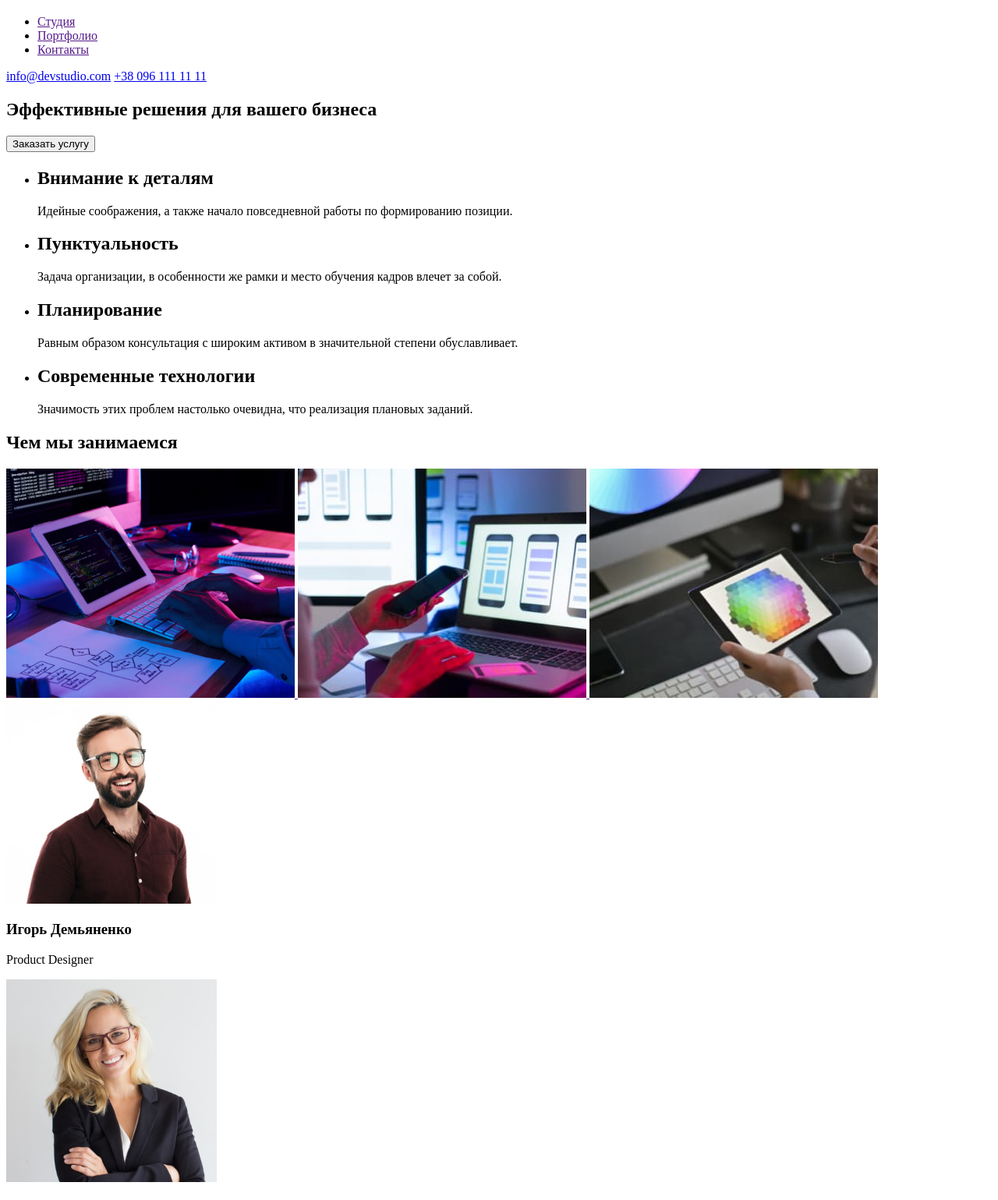
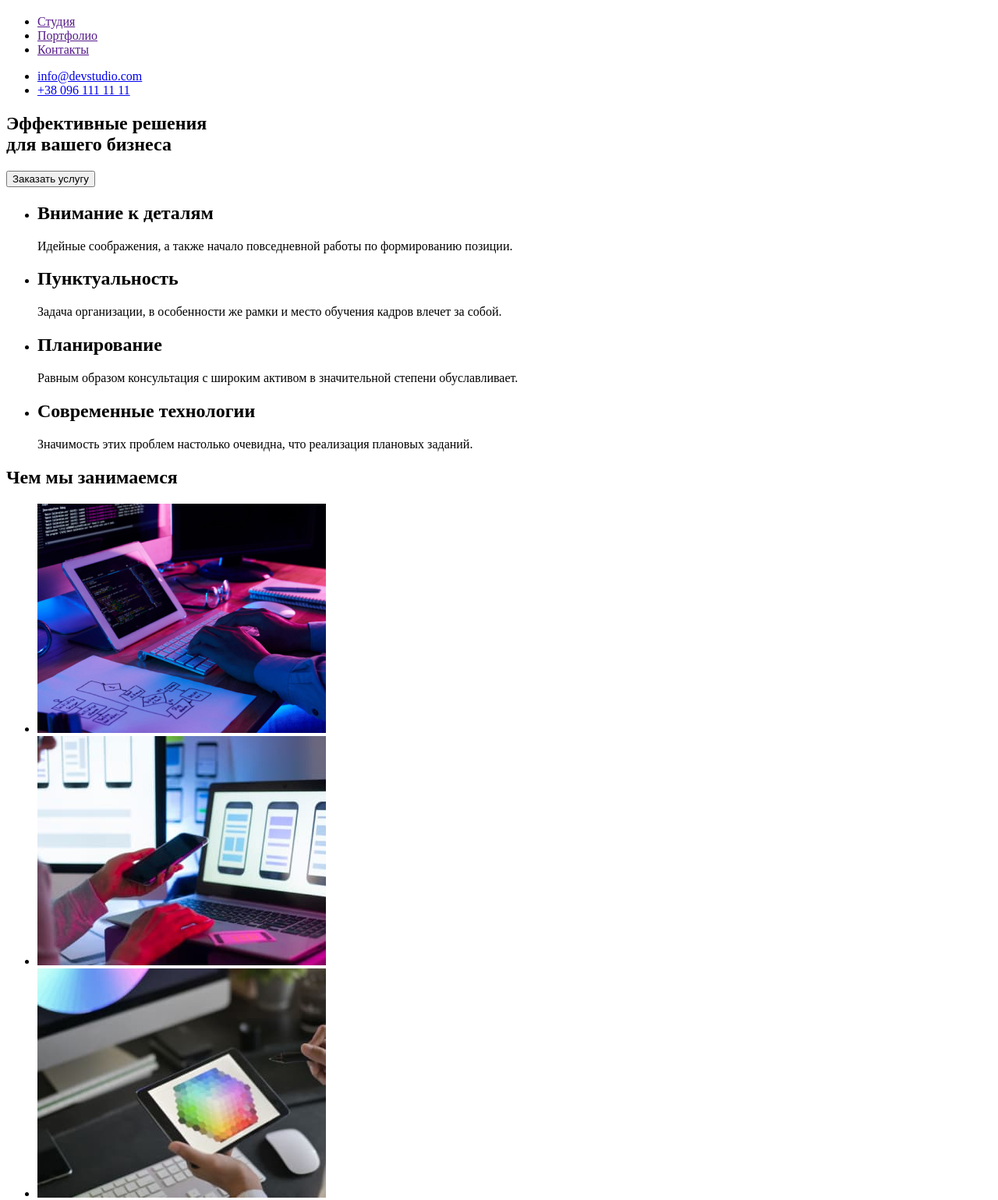
Before and after one commit to tymohal/goit-markup-hw-01, a plain HTML site: page index.html in a window 1280 px wide. Shown: the part 61-1600 px from the top of the page at 78% size. Drawn offline with Linux system fonts and the light colour scheme.

Commit message:
Поправил ссылки

```diff
--- a/index.html
+++ b/index.html
@@ -7,7 +7,7 @@
     <title>Студия</title>
   </head>
   <body>
-    <!--Шапка сайта-->
+    <!--Навигация-->
     <header>
       <h1>Webstudio</h1>
       <nav>
@@ -17,13 +17,15 @@
           <li><a href=""> Контакты </a></li>
         </ul>
       </nav>
-      <a href="mailto:info@devstudio.com">info@devstudio.com</a>
-      <a href="tel:+380961111111"> +38 096 111 11 11</a>
+      <ul>
+      <li><a href="mailto:info@devstudio.com">info@devstudio.com</a></li>
+      <li><a href="tel:+380961111111"> +38 096 111 11 11</a></li>
+      </ul>
     </header>
-    <!-- Герой-->
+    <!-- Шапка-->
     <main>
       <section>
-        <h2>Эффективные решения для вашего бизнеса</h2>
+        <h2>Эффективные решения <br> для вашего бизнеса</h2>
         <button type="button">Заказать услугу</button>
       </section>
 
@@ -69,48 +71,47 @@
 
       <!--Чем занимаемся-->
       <section>
+
         <h2>Чем мы занимаемся</h2>
-        <a href="">
-          <img src="images/img1.jpg" width="370" alt="Набор на клавиатуре" />
-        </a>
-        <a href="">
-          <img
-            src="images/img2.jpg"
-            width="370"
-            alt="В руке телефон перед ноутбуком "
-          />
-        </a>
-        <a href="">
-          <img src="images/img3.jpg" width="370" alt="Планшет в руках" />
-        </a>
-      </section>
+        <ul>
+        <li> <img src="images/img1.jpg" alt="Пишем софт" width="370"/> </li>
+        <li> <img src="images/img2.jpg" alt="Проверяем софт" width="370"/> </li>
+        <li><img src="images/img3.jpg" alt="Публикуем софт" width="370" /> </li>
+
+        </section>
 
       <!--Команда-->
 
-      <img src="images/photo1.jpg" width="270" alt="Игорь Демьяненко" />
+      <img src="images/photo1.jpg" alt="Игорь Демьяненко" width="270" />
       <h3>Игорь Демьяненко</h3>
       <p>Product Designer</p>
 
-      <img src="images/photo2.jpg" width="270" alt="Ольга Репина" />
+      <img src="images/photo2.jpg" alt="Ольга Репина" width="270" />
       <h3>Ольга Репина</h3>
       <p>Frontend Developer</p>
 
-      <img src="images/photo3.jpg" width="270" alt="Николай Тарасов" />
+      <img src="images/photo3.jpg" alt="Николай Тарасов" width="270"/>
       <h3>Николай Тарасов</h3>
       <p>Marketing</p>
 
-      <img src="images/photo4.jpg" width="270" alt="Михаил Ермаков" />
+      <img src="images/photo4.jpg" alt="Михаил Ермаков" width="270"/>
       <h3>Михаил Ермаков</h3>
       <p>UI Designer</p>
     </main>
     <!--Футер-->
 
     <footer>
-      <h2>Webstudio</h2>
-      <address>г. Киев, пр-т Леси Украинки, 26</address>
+      <a href="/"> Webstudio </a>
 
-      <p>info@example.com</p>
-      <p>+38 099 111 11 11</p>
+      <address>
+      г. Киев, пр-т Леси Украинки, 26
+
+    <ul>
+      <li><a href="mailto:info@example.com">info@example.com</a> </li>
+      <li><a href="tel:+380991111111"> +38 099 111 11 11 </a></li>
+    </ul>
+
+      </address>
     </footer>
   </body>
 </html>
```
